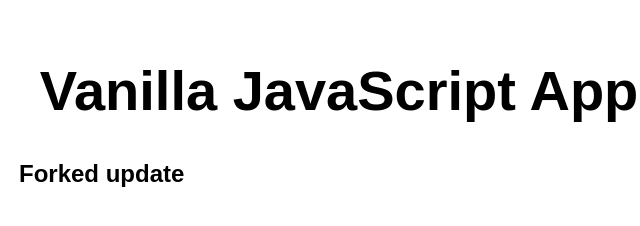
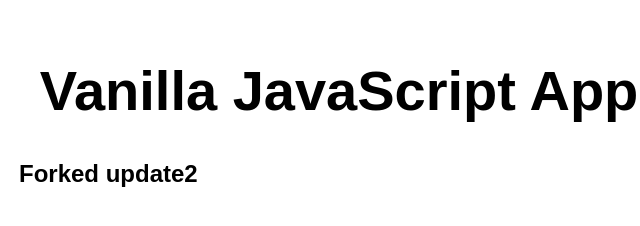
Before and after one commit to sachin-rathor/vanillaicm, a website: page src/index.html in a window 1280 px wide. Shown: the full height of the page, 301-941 px from the left. Drawn offline with Linux system fonts and the light colour scheme.

Commit message:
Update index.html

```diff
--- a/src/index.html
+++ b/src/index.html
@@ -11,7 +11,7 @@
 <body>
   <main>
     <h1>Vanilla JavaScript App</h1>
-    <h2>Forked update</h2>
+    <h2>Forked update2</h2>
   </main>
 </body>
 
```
